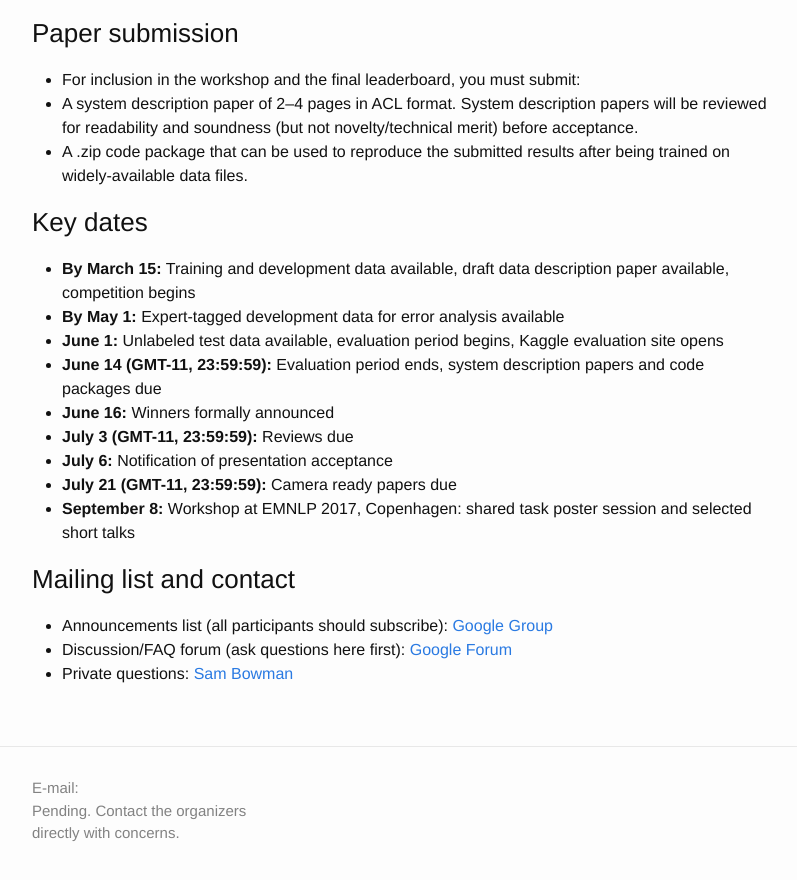
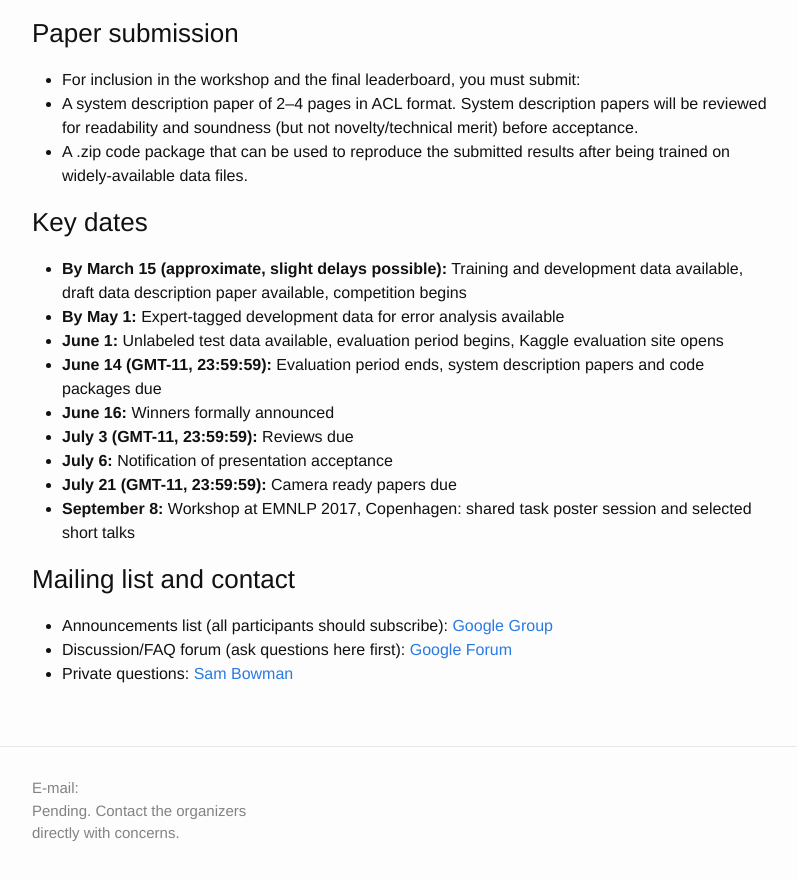
Before and after one commit to RepEval2017/RepEval2017.github.io, a Jekyll site: the page built from shared_task.md, in a window 1280 px wide and 900 px high, scrolled down 2684 px. Shown: the top 880 px of the window, without its empty margins (238-1035 px from the left). Built offline with Jekyll 4.4.1, drawn with Linux system fonts in a browser that asks for light colours.

Commit message:
Warn of delays with data
We're almost there! Just waiting on crowdworkers to finish the last bit.

```diff
--- a/shared_task.md
+++ b/shared_task.md
@@ -612,7 +612,7 @@ navigation_weight: 3
 
 ### <span class="c25">Key dates</span>
 
-*   <strong>By March 15:</strong> <span class="c4">Training and development data available, draft data description paper available, competition begins</span>
+*   <strong>By March 15 (approximate, slight delays possible):</strong> <span class="c4">Training and development data available, draft data description paper available, competition begins</span>
 *   <strong>By May 1:</strong> <span class="c4">Expert-tagged development data for error analysis available</span>
 *   <strong>June 1:</strong> <span class="c4">Unlabeled test data available, evaluation period begins, Kaggle evaluation site opens</span>
 *   <strong>June 14 (GMT-11, 23:59:59):</strong> <span class="c4">Evaluation period ends, system description papers and code packages due</span>
```
